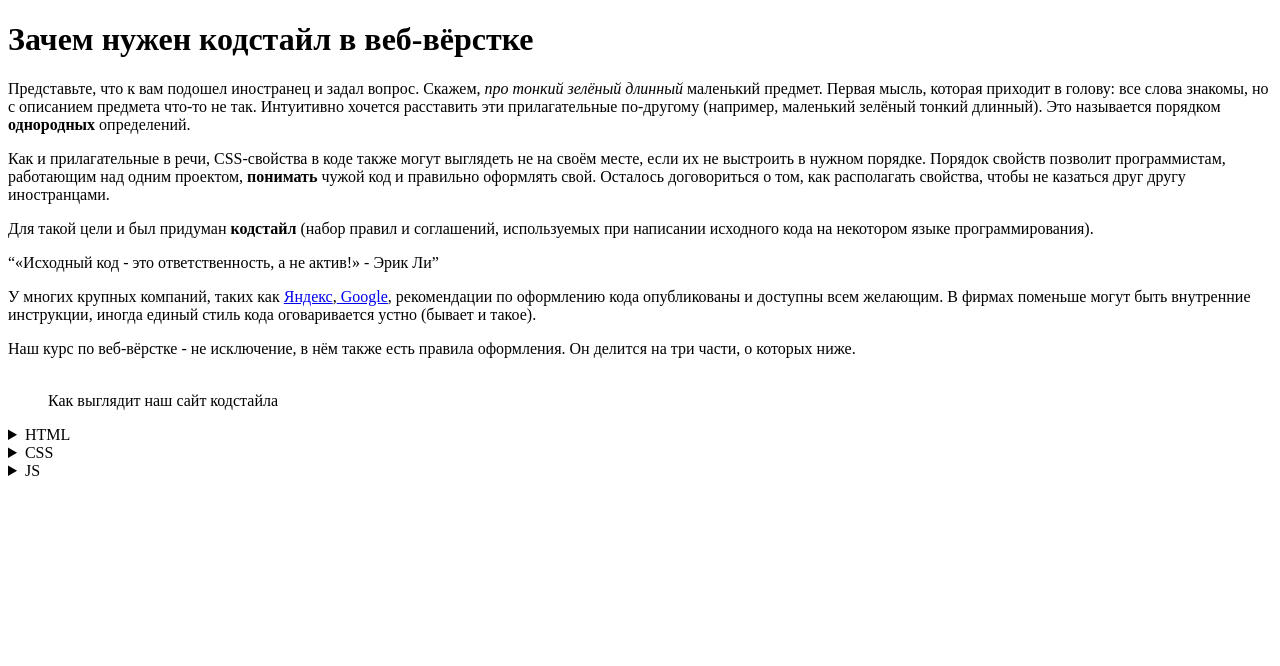
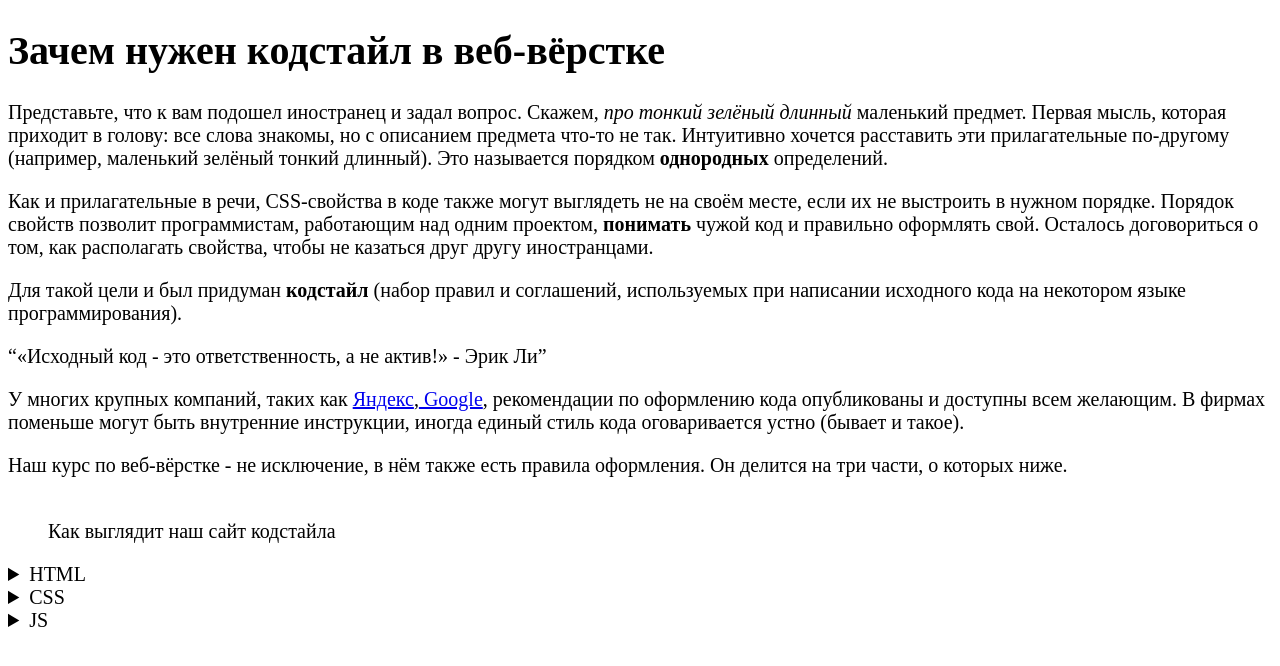
Before and after one commit to Tripingoff/VS-Code, a plain HTML site: page index.html in a window 1280 px wide. Drawn offline with Linux system fonts and the light colour scheme.

Commit message:
Add files via upload

```diff
--- a/index.html
+++ b/index.html
@@ -3,6 +3,7 @@
 
 <head>
     <meta charset="UTF-8">
+    <link rel="stylesheet" href="style.css">
     <title>Document</title>
 </head>
 
--- /dev/null
+++ b/style.css
@@ -0,0 +1,13 @@
+body
+{
+	font-size: 20px;
+	width: 100%;
+}
+
+h1{
+	font-size: 40px;
+}
+
+h2{
+	font-size: 30px;
+}
```
